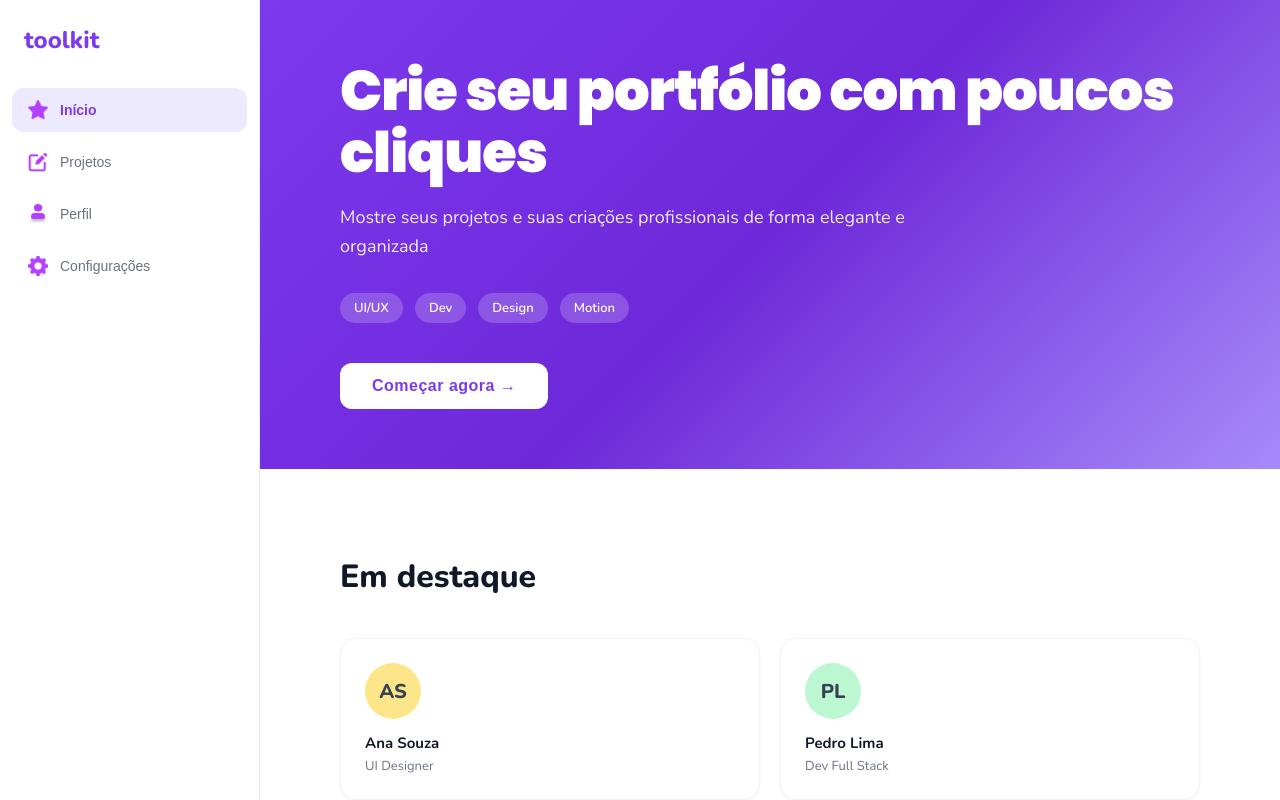
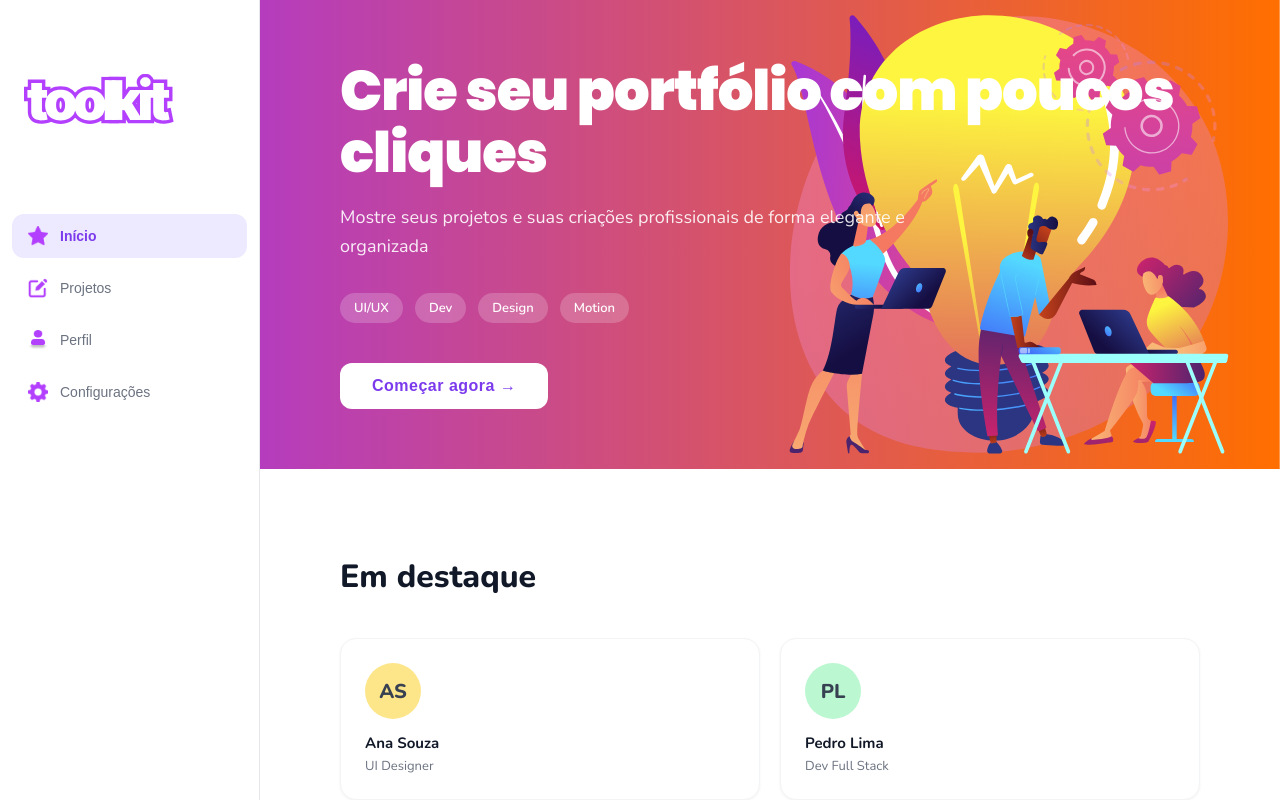
Before and after one commit to copperlamb78/toolkit, a React (Vite) app in the folder frontend/: page / in a window 1280 px wide. Shown: the top 800 px of the page. Built offline with nearby package versions, Linux system fonts and the light colour scheme.

Commit message:
style(ui) alterando logo e background inicial

```diff
--- a/frontend/src/App.jsx
+++ b/frontend/src/App.jsx
@@ -5,6 +5,7 @@ import homeIcon from "./assets/Star Filled.png";
 import projectsIcon from "./assets/Create.png";
 import profileIcon from "./assets/Profile.png";
 import settingsIcon from "./assets/Settings.png";
+import toolkitLogo from "./assets/ToolkitLogo.svg";
 
 // Importação das telas organizadas
 import { HomePage } from "./screens/HomePage";
@@ -72,7 +73,9 @@ export default function App() {
       `}</style>
       <div style={styles.app}>
         <div style={styles.sidebar}>
-          <div style={styles.sidebarLogo}>toolkit</div>
+          <div style={styles.sidebarLogo}>
+            <img src={toolkitLogo} alt="Toolkit Logo" style={{ width: 150, height: 150 }} />
+          </div>
           <div style={styles.sidebarNav}>
             {navItems.map(item => (
               <button
--- a/frontend/src/components/BottomNav.jsx
+++ b/frontend/src/components/BottomNav.jsx
@@ -3,7 +3,7 @@ import { COLORS } from "../constants/theme";
 
 export const BottomNav = ({ active, onNav }) => {
   const tabs = [
-    { key: "home", icon: "M10 3L3 9V19H8V14H12V19H17V9L10 3Z", label: "Início" },
+    { key: "home", icon: "M10 3L3 9V19H8V14H12V19H17V9L10 3Z", label: "Iníascio" },
     { key: "profile", icon: "M12 12C14.21 12 16 10.21 16 8C16 5.79 14.21 4 12 4C9.79 4 8 5.79 8 8C8 10.21 9.79 12 12 12ZM12 14C9.33 14 4 15.34 4 18V20H20V18C20 15.34 14.67 14 12 14Z", label: "Perfil" },
     { key: "settings", icon: "M12 15.5C10.07 15.5 8.5 13.93 8.5 12C8.5 10.07 10.07 8.5 12 8.5C13.93 8.5 15.5 10.07 15.5 12C15.5 13.93 13.93 15.5 12 15.5ZM19.43 13C19.47 12.68 19.5 12.34 19.5 12C19.5 11.66 19.47 11.32 19.43 11L21.54 9.37C21.73 9.22 21.78 8.95 21.66 8.73L19.66 5.27C19.54 5.05 19.27 4.97 19.05 5.05L16.56 6.05C16.04 5.65 15.48 5.32 14.87 5.07L14.49 2.42C14.46 2.18 14.25 2 14 2H10C9.75 2 9.54 2.18 9.51 2.42L9.13 5.07C8.52 5.32 7.96 5.66 7.44 6.05L4.95 5.05C4.72 4.96 4.46 5.05 4.34 5.27L2.34 8.73C2.21 8.95 2.27 9.22 2.46 9.37L4.57 11C4.53 11.34 4.5 11.67 4.5 12C4.5 12.33 4.53 12.68 4.57 13L2.46 14.63C2.27 14.78 2.22 15.05 2.34 15.27L4.34 18.73C4.46 18.95 4.73 19.03 4.95 18.95L7.44 17.95C7.96 18.35 8.52 18.68 9.13 18.93L9.51 21.58C9.54 21.82 9.75 22 10 22H14C14.25 22 14.46 21.82 14.49 21.58L14.87 18.93C15.48 18.68 16.04 18.34 16.56 17.95L19.05 18.95C19.28 19.04 19.54 18.95 19.66 18.73L21.66 15.27C21.78 15.05 21.73 14.78 21.54 14.63L19.43 13Z", label: "Config" },
   ];
--- a/frontend/src/screens/HomePage.jsx
+++ b/frontend/src/screens/HomePage.jsx
@@ -1,10 +1,16 @@
 import React from "react";
 import { COLORS, styles } from "../constants/theme";
+import HomeBG  from "../assets/HomeBG.svg";
 
 export const HomePage = ({ onNavigate }) => (
   <div style={styles.screen}>
     <div style={{
-      background: "linear-gradient(135deg, #7C3AED 0%, #6D28D9 50%, #A78BFA 100%)",
+      background: `url(${HomeBG}) no-repeat center center`,
+      backgroundSize: "cover",
+      backgroundPosition: "right",
+      padding: "60px 80px",
+      position: "relative",
+      overflow: "hidden",
       padding: "60px 80px",
       position: "relative",
       overflow: "hidden",
```
Also changed, not shown: frontend/src/assets/HomeBg.svg (added), frontend/src/assets/ToolkitLogo.svg (added).
